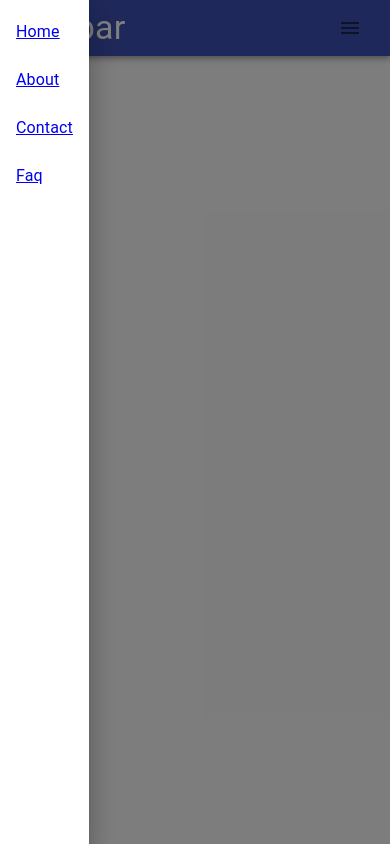
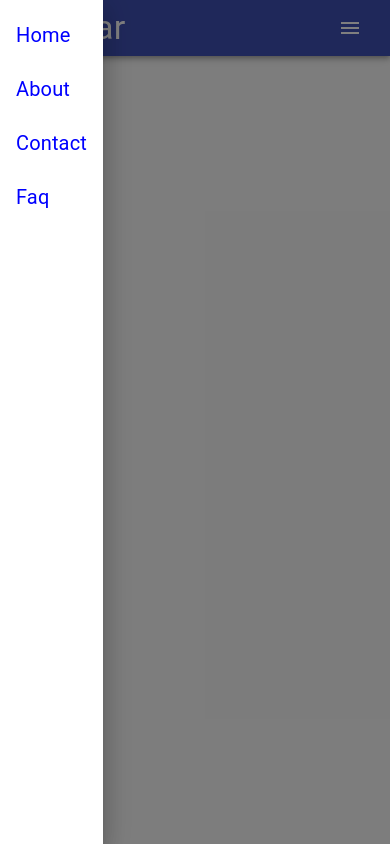
Before and after one commit to wandieinnocents/UI_React-Vite-V1, a React (Vite) app: page / in a window 390 px wide. Both pictures are taken after a click on the button 350 px from the left and 28 px from the top of the page. Built offline with nearby package versions, Linux system fonts and the light colour scheme.

Commit message:
Fix mobile menu

```diff
--- a/src/components/Drawer.jsx
+++ b/src/components/Drawer.jsx
@@ -14,7 +14,7 @@ import MenuIcon from '@mui/icons-material/Menu';
 const useStyles = makeStyles(()=>({
     link:{
         textDecoration:"none",
-        color: "red",
+        color: "blue",
         fontSize: "20px",
     },
     icon:{
@@ -35,22 +35,22 @@ const classes = useStyles();
         <List>
          <ListItem onClick={() => setOpenDrawer(false)}>
             <ListItemText>
-              <Link to="/">Home</Link>
+              <Link to="/" className={classes.link}>Home</Link>
             </ListItemText>
           </ListItem>
           <ListItem onClick={() => setOpenDrawer(false)}>
             <ListItemText>
-              <Link to="/about">About</Link>
+              <Link to="/about" className={classes.link}>About</Link>
             </ListItemText>
           </ListItem>
           <ListItem onClick={() => setOpenDrawer(false)}>
             <ListItemText>
-              <Link to="/contact">Contact</Link>
+              <Link to="/contact" className={classes.link}>Contact</Link>
             </ListItemText>
           </ListItem>
           <ListItem onClick={() => setOpenDrawer(false)}>
             <ListItemText>
-              <Link to="/about">Faq</Link>
+              <Link to="/about" className={classes.link}>Faq</Link>
             </ListItemText>
           </ListItem>
         </List>
@@ -59,7 +59,7 @@ const classes = useStyles();
         {/* new list */}
       </Drawer>
       <IconButton onClick={() => setOpenDrawer(!openDrawer)}>
-        <MenuIcon />
+        <MenuIcon className={classes.icon}/>
       </IconButton>
     </>
   );
```
